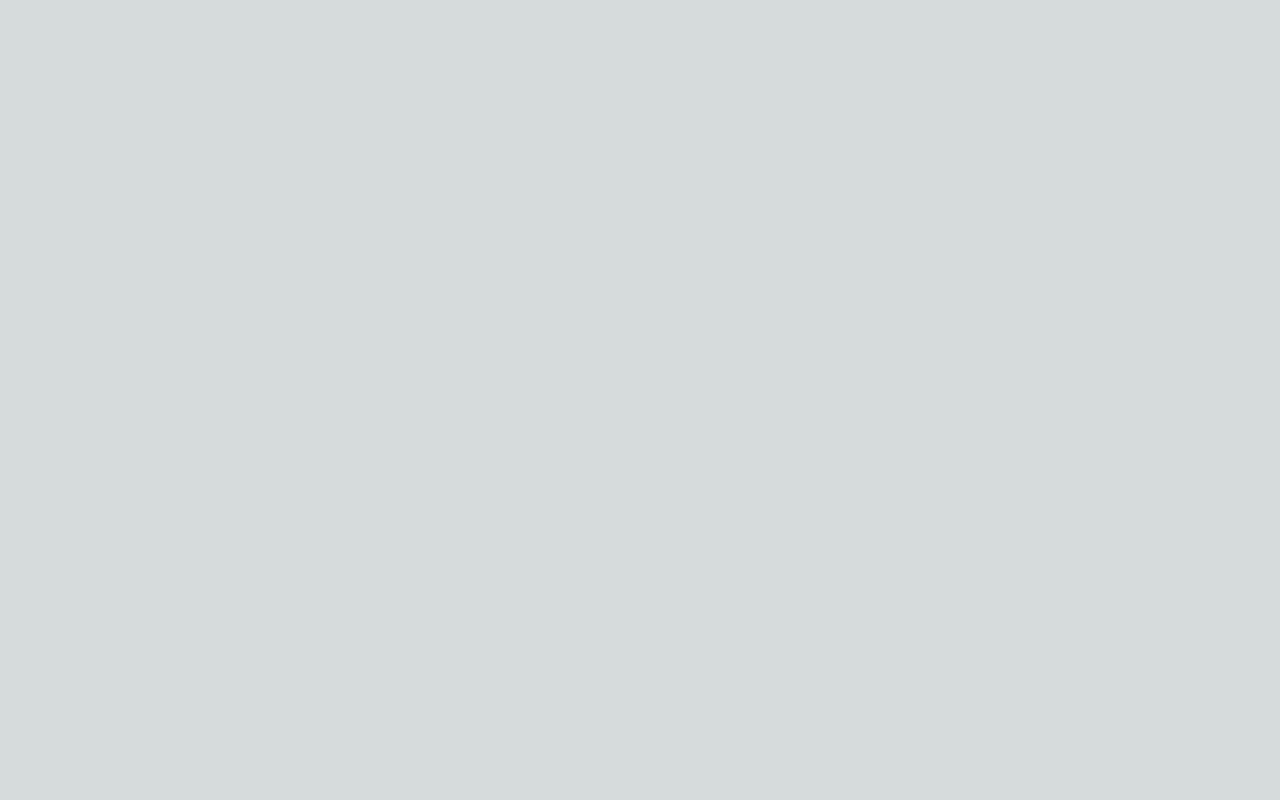
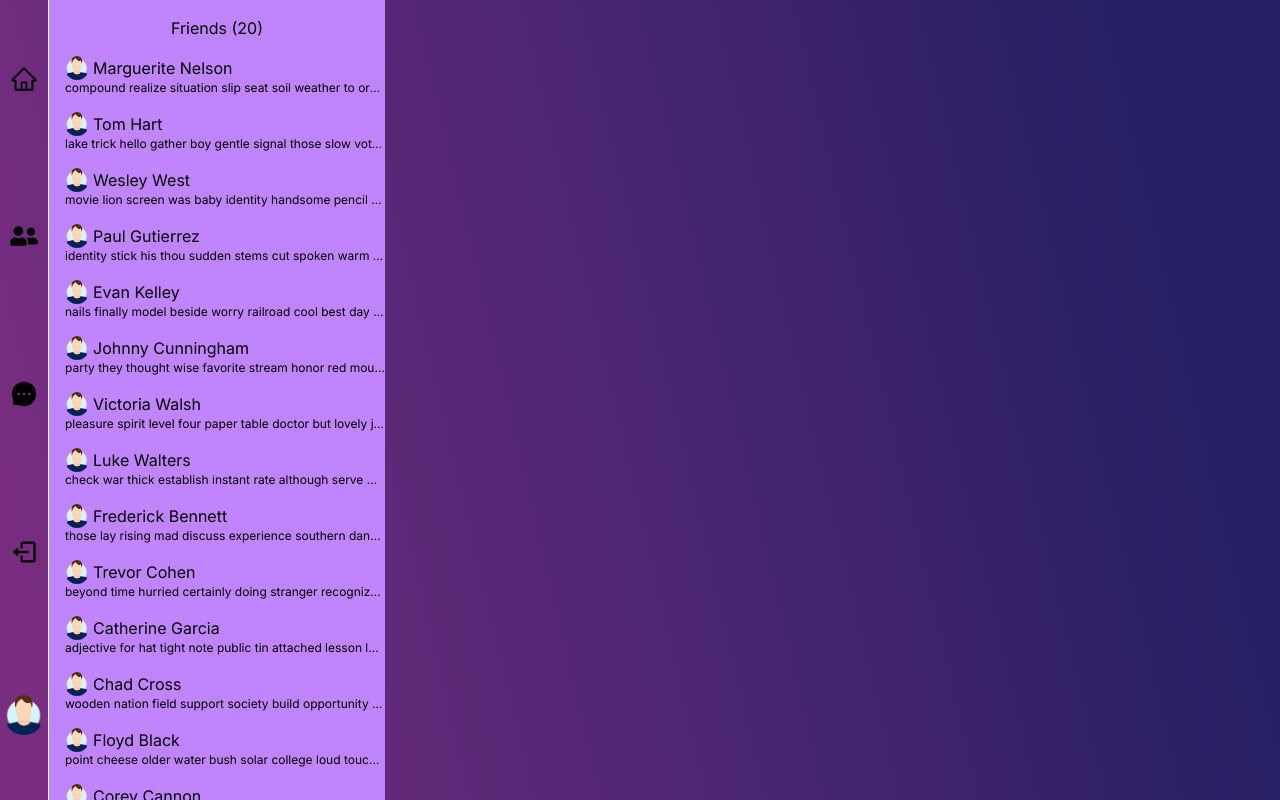
Before and after one commit to GeorgeHarland/Litmus-chat, a Next.js app: page / in a window 1280 px wide. Built offline with nearby package versions, Linux system fonts and the light colour scheme.

Commit message:
added dummy data, icons and a dummy friends list

```diff
--- a/app/about/page.tsx
+++ b/app/about/page.tsx
@@ -1,5 +1,7 @@
-const About = () => {
-  <div></div>
-}
+const About = () => (
+  <div>
+    <div>About</div>
+  </div>
+);
 
 export default About;
--- a/app/layout.tsx
+++ b/app/layout.tsx
@@ -1,21 +1,27 @@
-import './../styles/globals.css'
-import { Inter } from 'next/font/google'
+import "./../styles/globals.css";
+import { Inter } from "next/font/google";
+import Sidebar from "@/components/Sidebar";
 
-const inter = Inter({ subsets: ['latin'] })
+const inter = Inter({ subsets: ["latin"] });
 
 export const metadata = {
-  title: 'Livianos Chat',
-  description: 'Livianos | Home',
-}
+  title: "Livianos Chat",
+  description: "Livianos | Home",
+};
 
 export default function RootLayout({
   children,
 }: {
-  children: React.ReactNode
+  children: React.ReactNode;
 }) {
   return (
     <html lang="en">
-      <body className={inter.className}>{children}</body>
+      <body className={inter.className}>
+        <div className="flex">
+          <Sidebar />
+          {children}
+        </div>
+      </body>
     </html>
-  )
+  );
 }
--- /dev/null
+++ b/app/login/page.tsx
@@ -0,0 +1 @@
+const LoginPortal = () => <div>Login/Register/SignUp Whatever Jazz</div>;
--- a/app/page.tsx
+++ b/app/page.tsx
@@ -1,7 +1,11 @@
+import FriendsList from "@/components/FriendsList";
+
 const Home = () => {
-  <main>
-    abc
-  </main>
-}
+  return (
+    <div className="flex">
+      <FriendsList />
+    </div>
+  );
+};
 
 export default Home;
--- /dev/null
+++ b/components/Friend.tsx
@@ -0,0 +1,18 @@
+import Image from "next/image";
+import DefaultUser from "../images/DefaultUser.png";
+import { FriendListType } from "@/types/types";
+
+const Friend = ({ FriendName, Status }: FriendListType) => {
+  return (
+    <div className="my-4">
+      <div className="flex">
+        <Image src={DefaultUser} alt="" className="w-6 h-6 mr-1 rounded-full" />
+        <div>{FriendName}</div>
+      </div>
+      <div className="text-xs max-w-xs overflow-hidden truncate">
+        <span className="overflow-ellipsis">{Status}</span>
+      </div>
+    </div>
+  );
+};
+export default Friend;
--- /dev/null
+++ b/components/FriendsList.tsx
@@ -0,0 +1,36 @@
+"use client";
+
+import Friends from "@/data/data";
+import Friend from "./Friend";
+import { useEffect, useState } from "react";
+
+const FriendsList = () => {
+  const [friendCount, setFriendCount] = useState<number>(0);
+
+  const sortFriends = () => {
+    return Friends.Friends.map((friend) => {
+      return (
+        <Friend
+          key={friend.id}
+          FriendName={friend.name}
+          Status={friend.status}
+        />
+      );
+    });
+  };
+
+  useEffect(() => {
+    setFriendCount(Friends.Friends.length);
+  }, []);
+
+  return (
+    <div className="bg-purple-400 max-h-screen overflow-y-scroll">
+      <h2 className="text-center pt-4">Friends ({friendCount})</h2>
+      <div className="ml-4 max-h-full  ">
+        <div>{sortFriends()}</div>
+      </div>
+    </div>
+  );
+};
+
+export default FriendsList;
--- /dev/null
+++ b/components/Sidebar.tsx
@@ -0,0 +1,29 @@
+import Link from "next/link";
+import Image from "next/image";
+import { BiLogOut } from "react-icons/bi";
+import { AiOutlineHome, AiFillMessage } from "react-icons/ai";
+import { FaUserFriends } from "react-icons/fa";
+import DefaultUser from "../images/DefaultUser.png";
+
+const Sidebar = () => {
+  const iconSize: number = 28; // just to be able to change all at the same time
+  return (
+    <div className="border-r border-white">
+      <nav className=" flex flex-col h-screen justify-around w-12 items-center">
+        <Link href="/">
+          <AiOutlineHome size={iconSize} />
+        </Link>
+        <FaUserFriends size={iconSize} />
+        <AiFillMessage size={iconSize} />
+        <BiLogOut size={iconSize} />
+        <Image
+          className="h-10 w-10 rounded-full"
+          src={DefaultUser} // Placeolder
+          alt="DefaultUserImage"
+        />
+      </nav>
+    </div>
+  );
+};
+
+export default Sidebar;
--- /dev/null
+++ b/data/data.ts
@@ -0,0 +1,126 @@
+const Friends = {
+  Friends: [
+    {
+      id: 1,
+      name: "Marguerite Nelson",
+      status:
+        "compound realize situation slip seat soil weather to organized steep flow behind mail warn setting up say noon chair loss combination forgot number explanation",
+    },
+    {
+      id: 2,
+      name: "Tom Hart",
+      status:
+        "lake trick hello gather boy gentle signal those slow vote phrase lack hay electricity alphabet grandmother greatly word almost couple pay aboard history means",
+    },
+    {
+      id: 3,
+      name: "Wesley West",
+      status:
+        "movie lion screen was baby identity handsome pencil applied greater stuck control atmosphere fifty box put bound learn down quarter club sure zero living",
+    },
+    {
+      id: 4,
+      name: "Paul Gutierrez",
+      status:
+        "identity stick his thou sudden stems cut spoken warm frog jungle choice relationship mood book push ship only seat lot themselves percent free frame",
+    },
+    {
+      id: 5,
+      name: "Evan Kelley",
+      status:
+        "nails finally model beside worry railroad cool best day bend laid bowl station think baseball herd valuable promised than island wide obtain thumb driver",
+    },
+    {
+      id: 6,
+      name: "Johnny Cunningham",
+      status:
+        "party they thought wise favorite stream honor red mouth mile wire entirely wish rays yard built strip send inside visit riding wolf slope road",
+    },
+    {
+      id: 7,
+      name: "Victoria Walsh",
+      status:
+        "pleasure spirit level four paper table doctor but lovely job kitchen happy outside seven mother being neighbor wagon think yet cook horse larger satisfied",
+    },
+    {
+      id: 8,
+      name: "Luke Walters",
+      status:
+        "check war thick establish instant rate although serve worth above hit addition coffee fun copper island planned army gold art opportunity opposite lead nothing",
+    },
+    {
+      id: 9,
+      name: "Frederick Bennett",
+      status:
+        "those lay rising mad discuss experience southern dance pie paid courage balloon lake within greater follow seed unhappy meet somebody here neck airplane specific",
+    },
+    {
+      id: 10,
+      name: "Trevor Cohen",
+      status:
+        "beyond time hurried certainly doing stranger recognize recently origin coach mountain five original famous organized you experiment week finally search call his account curve",
+    },
+    {
+      id: 11,
+      name: "Catherine Garcia",
+      status:
+        "adjective for hat tight note public tin attached lesson leg leader all bone contrast further dig talk wrapped beside current happy principle position can",
+    },
+    {
+      id: 12,
+      name: "Chad Cross",
+      status:
+        "wooden nation field support society build opportunity accident available arrange tropical upon truth longer tell pour describe among heat theory brief deeply chair hospital",
+    },
+    {
+      id: 13,
+      name: "Floyd Black",
+      status:
+        "point cheese older water bush solar college loud touch actual function meal aware tube contrast month article bow fix leader due foot flies gradually",
+    },
+    {
+      id: 14,
+      name: "Corey Cannon",
+      status:
+        "setting mind trace hospital kind run species surprise brain keep travel told nor fully roar straight neighborhood blow left bush entirely variety mix pan",
+    },
+    {
+      id: 15,
+      name: "Rhoda Lindsey",
+      status:
+        "movie whose require raw unusual country almost noon science sheet citizen giving special sharp pet angry diameter spirit buried generally since chose pile claws",
+    },
+    {
+      id: 16,
+      name: "Cynthia Chambers",
+      status:
+        "potatoes brave lovely promised parallel happen band afternoon agree nature desert accurate discover studying lose cross tank fair stove mark glass small wolf shelter",
+    },
+    {
+      id: 17,
+      name: "Shane Hudson",
+      status:
+        "strange driven chance love yourself scientist courage eat layers aside support learn saved know connected born daily ahead raw chapter failed indeed trade chemical",
+    },
+    {
+      id: 18,
+      name: "Leona Parks",
+      status:
+        "yet tightly complex take stronger president lady copy still blew throat do stay sea bank shoot measure knew rise quick improve forget equator waste",
+    },
+    {
+      id: 19,
+      name: "Edna Page",
+      status:
+        "funny higher larger way running soap lion merely we army region bread melted heard indeed closer involved quarter individual camera nearest magic sang star",
+    },
+    {
+      id: 20,
+      name: "Winifred McCarthy",
+      status:
+        "require safe traffic atom said object deeply promised furniture driving mad found observe huge dig trip imagine sky tie mail still steep range having",
+    },
+  ],
+};
+
+export default Friends;
--- a/package.json
+++ b/package.json
@@ -20,6 +20,7 @@
     "postcss": "8.4.24",
     "react": "18.2.0",
     "react-dom": "18.2.0",
+    "react-icons": "^4.10.1",
     "tailwindcss": "3.3.2",
     "typescript": "5.1.6"
   }
--- a/styles/globals.css
+++ b/styles/globals.css
@@ -1,6 +1,14 @@
 @tailwind base;
 @tailwind components;
 @tailwind utilities;
+
+*,
+*::before,
+*::after {
+  box-sizing: border-box;
+  padding: 0;
+  margin: 0;
+}
 
 :root {
   --foreground-rgb: 0, 0, 0;
@@ -17,14 +25,10 @@
 }
 
 body {
-  color: rgb(var(--foreground-rgb));
+  color: black;
   background: linear-gradient(
-      to bottom,
-      transparent,
-      rgb(var(--background-end-rgb))
-    )
-    rgb(var(--background-start-rgb));
-  box-sizing: border-box;
-  padding: 0;
-  margin: 0;
+    76.8deg,
+    rgb(121, 45, 129) 3.6%,
+    rgb(36, 31, 98) 90.4%
+  );
 }
--- /dev/null
+++ b/types/types.ts
@@ -0,0 +1,4 @@
+export type FriendListType = {
+  FriendName: string;
+  Status: string;
+};
```
Also changed, not shown: constants/homepage.ts (+5 -5 lines), images/DefaultUser.png (added), 1 other file (tests, documents, lock files or other folders).
